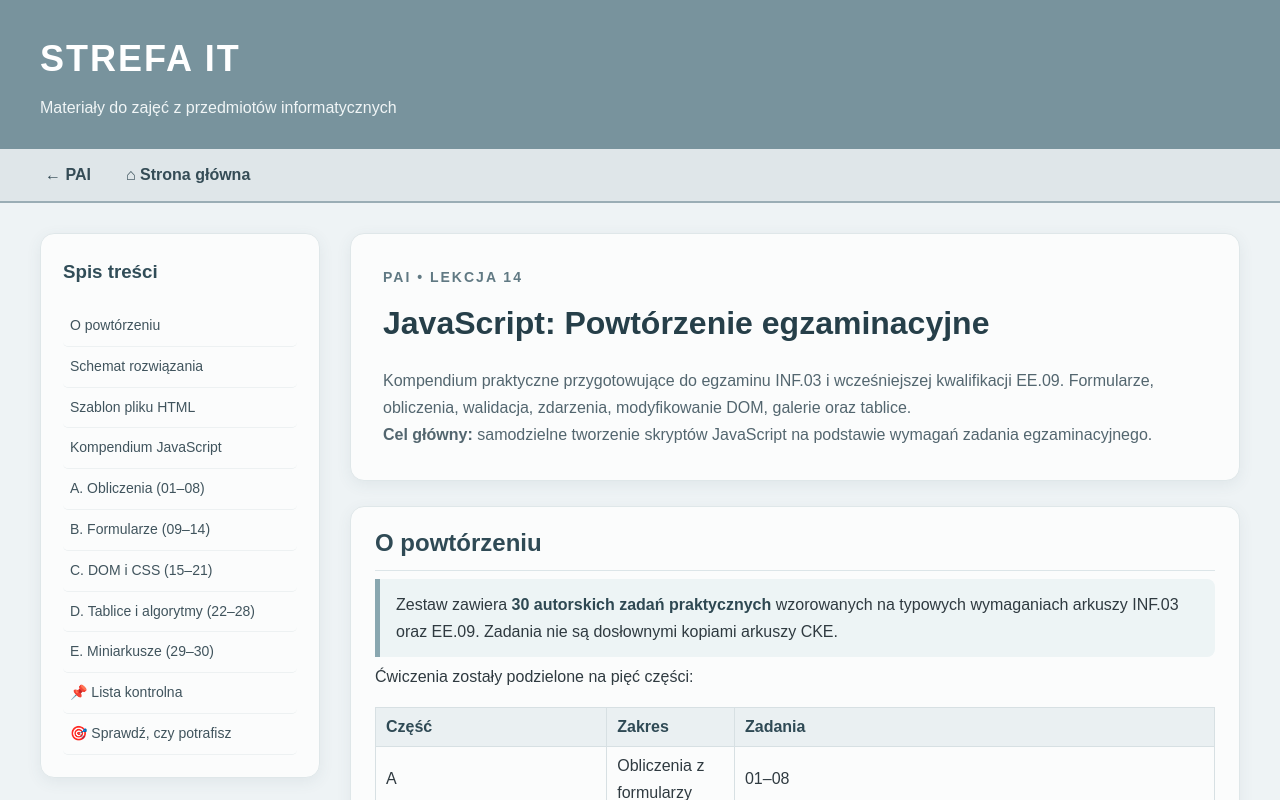
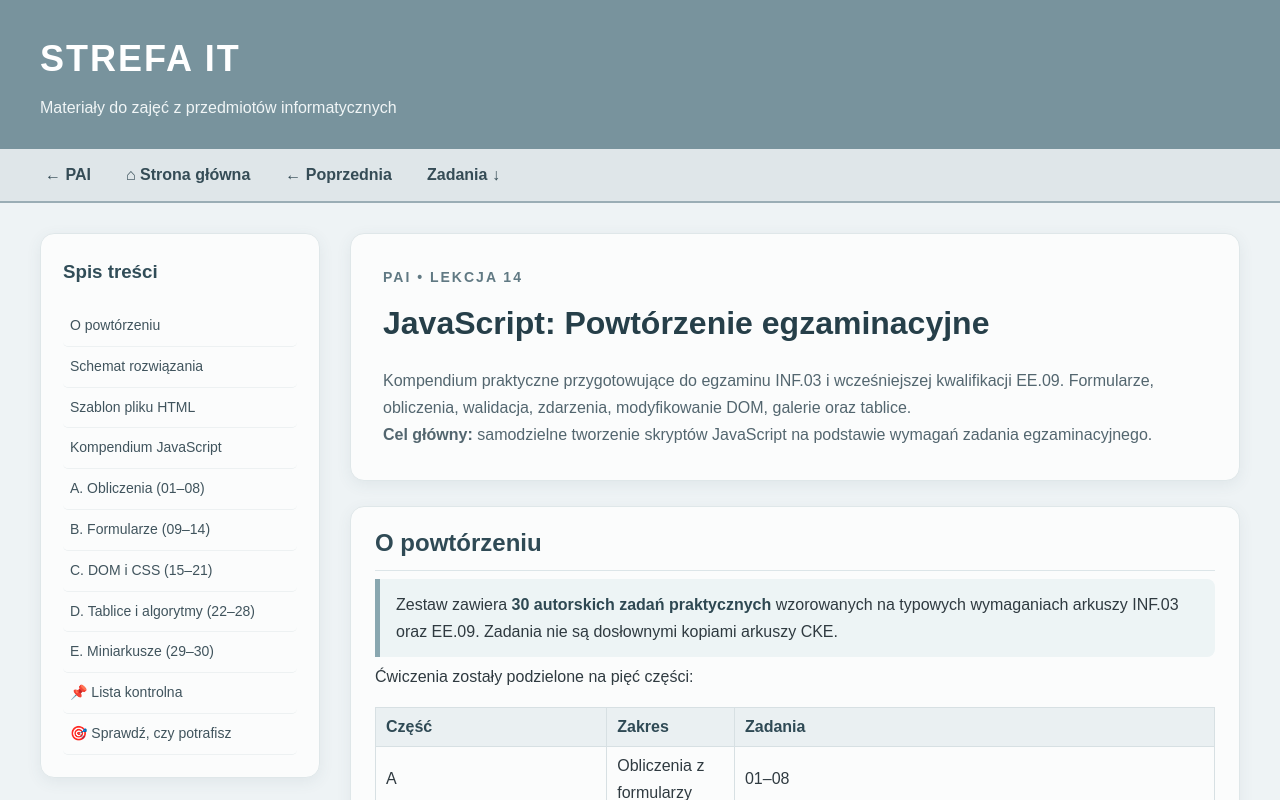
Before and after one commit to ep-strefa-it-hub/strefa-it, a plain HTML site: page pai/14-powtorzenie/index.html in a window 1280 px wide. Shown: the top 800 px of the page. Drawn offline with nearby package versions, Linux system fonts and the light colour scheme.

Commit message:
Update index.html

```diff
--- a/pai/14-powtorzenie/index.html
+++ b/pai/14-powtorzenie/index.html
@@ -1675,6 +1675,7 @@ td, th {
 </footer>
 
 <script src="../../prism.js"></script>
+<script src="../nawigacja.js"></script>
 
 </body>
 </html>
```
